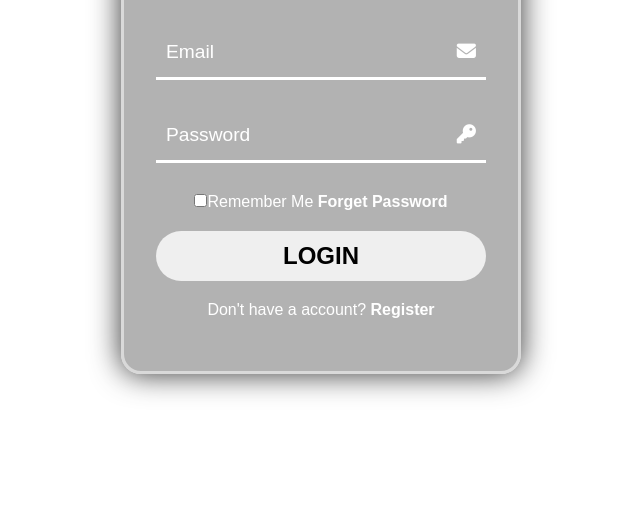
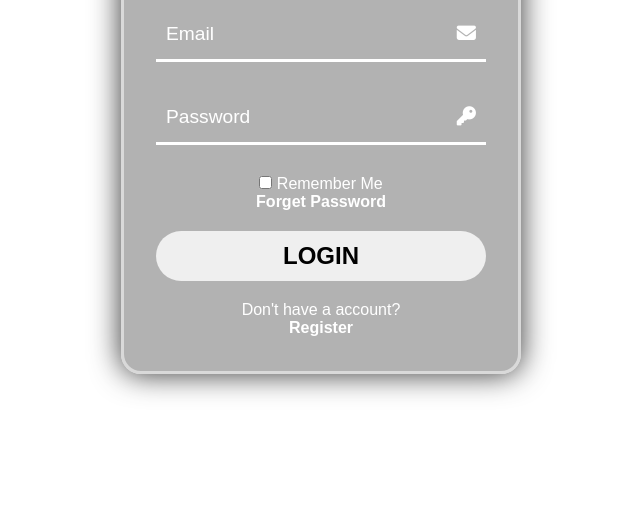
Before and after one commit to polty-rishit/Faremate_login, a plain HTML site: page index.html in a window 1280 px wide. Shown: the part 276-800 px from the top of the page, without its empty margins (319-959 px from the left). Drawn offline with Linux system fonts and the light colour scheme.

Commit message:
index.html

```diff
--- a/index.html
+++ b/index.html
@@ -27,11 +27,11 @@
                 <i class="fa-solid fa-key"></i>
             </div>
 
-            <p><input type="checkbox">Remember Me <a href="#">Forget Password</a></p>
+            <p><input type="checkbox"> Remember Me <a href="#"><br>Forget Password</a></p>
 
             <input id="btn" type="submit" value="Login">
 
-            <p>Don't have a account? <a href="#">Register</a></p>
+            <p>Don't have a account? <a href="#"><br>Register</a></p>
 
         </form>
     </div>
```
